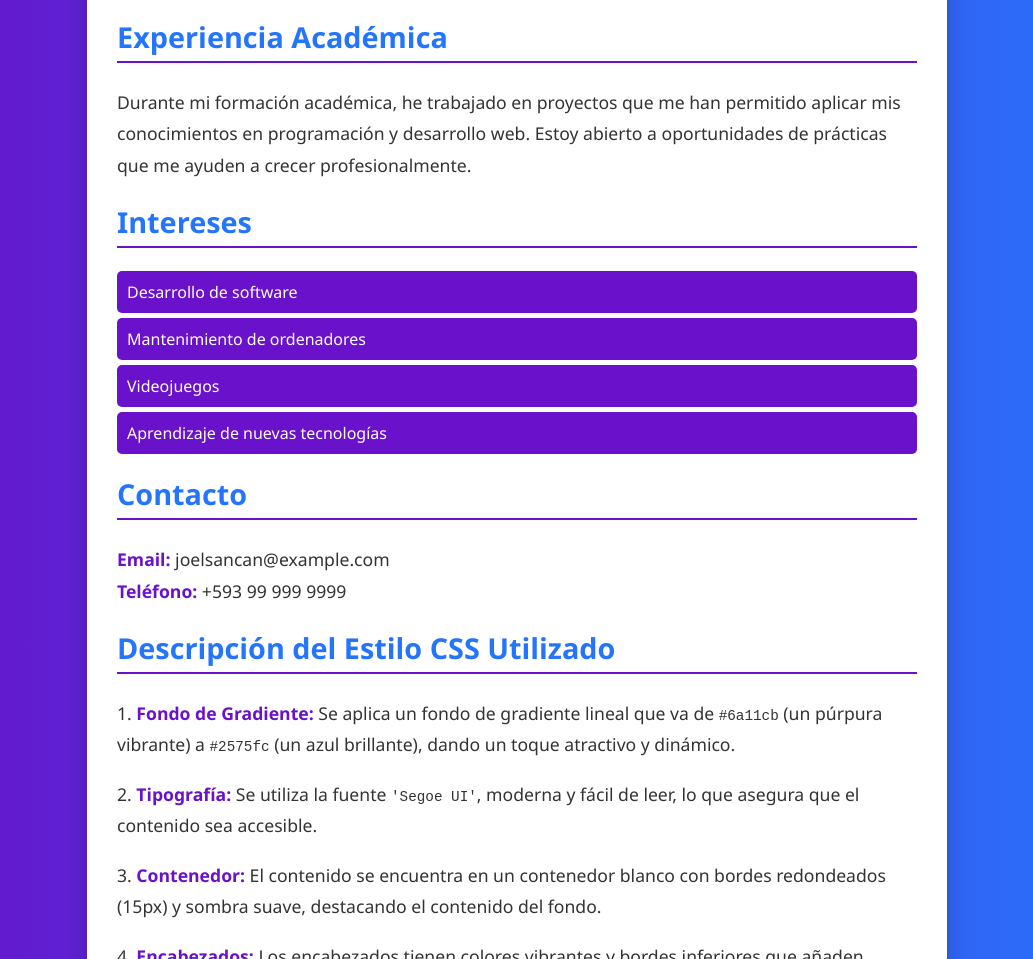
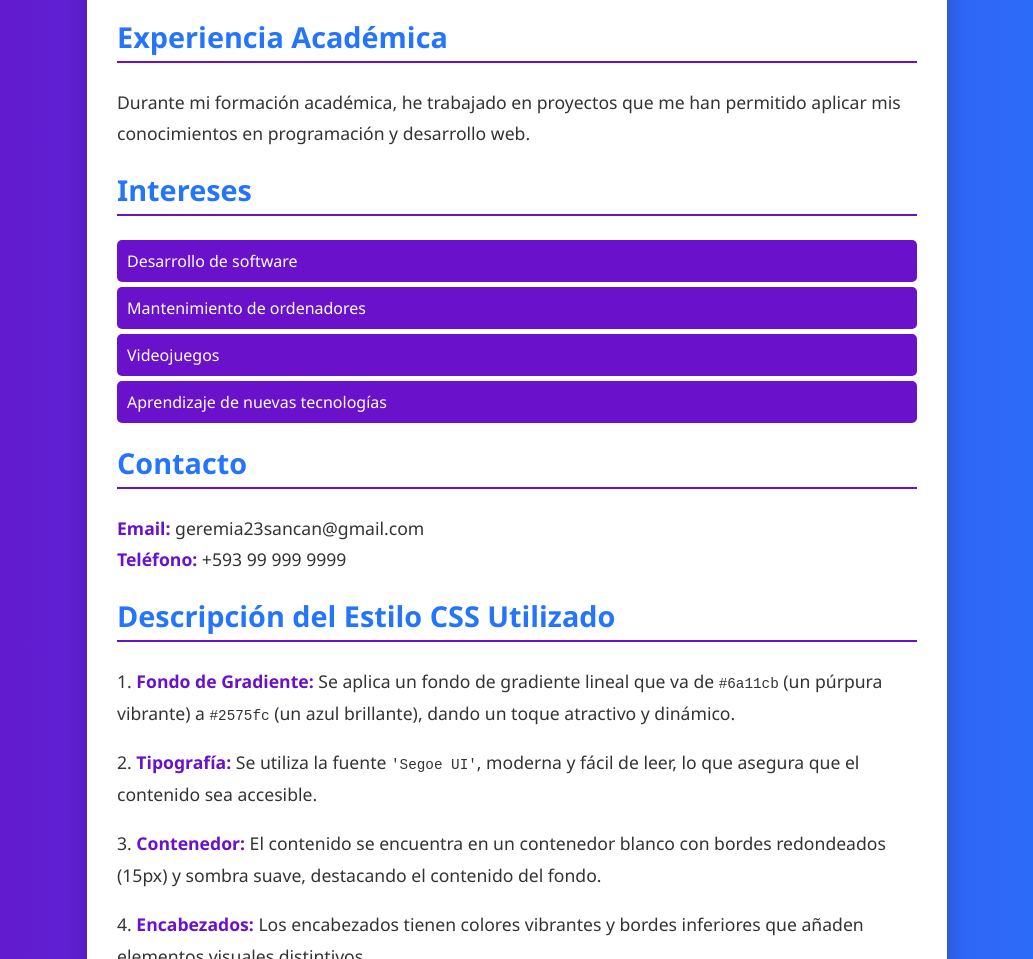
Before and after one commit to joelsan12/CV-SANCAN-JOEL, a plain HTML site: page index.html in a window 1280 px wide. Shown: the part 879-1838 px from the top of the page, without its empty margins (123-1156 px from the left). Drawn offline with Linux system fonts and the light colour scheme.

Commit message:
new update

```diff
--- a/index.html
+++ b/index.html
@@ -11,7 +11,7 @@
   <div class="contenedor">
       <h1>JOEL SANCAN SOSA</h1>
       <p>
-          Hola, soy Joel Sancan, un estudiante universitario de 19 años. Me apasiona el aprendizaje continuo y disfruto explorando diferentes áreas del conocimiento, especialmente en el campo de la tecnología. Poseo habilidades básicas en varios lenguajes de programación y estoy ansioso por adquirir más experiencia práctica en el desarrollo de software.
+          Hola, soy Joel Sancan, un estudiante universitario de 19 años. Me apasiona el aprendizaje continuo y disfruto explorando diferentes áreas del conocimiento, especialmente en el campo de la tecnología. Poseo habilidades básicas en varios lenguajes de programación y deseo adquirir más experiencia práctica en el desarrollo de software.
       </p>
 
       <h2>Datos Personales</h2>
@@ -35,7 +35,7 @@
 
       <h2>Experiencia Académica</h2>
       <p>
-          Durante mi formación académica, he trabajado en proyectos que me han permitido aplicar mis conocimientos en programación y desarrollo web. Estoy abierto a oportunidades de prácticas que me ayuden a crecer profesionalmente.
+          Durante mi formación académica, he trabajado en proyectos que me han permitido aplicar mis conocimientos en programación y desarrollo web.
       </p>
 
       <h2>Intereses</h2>
@@ -48,7 +48,7 @@
 
       <h2>Contacto</h2>
       <p>
-          <strong>Email:</strong> joelsancan@example.com <br>
+          <strong>Email:</strong> geremia23sancan@gmail.com <br>
           <strong>Teléfono:</strong> +593 99 999 9999
       </p>
 
```
